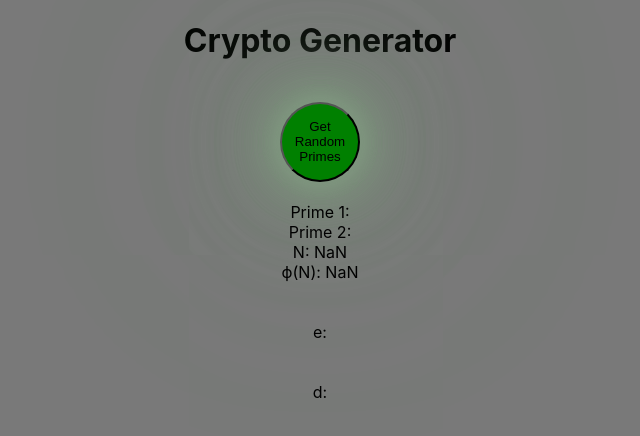
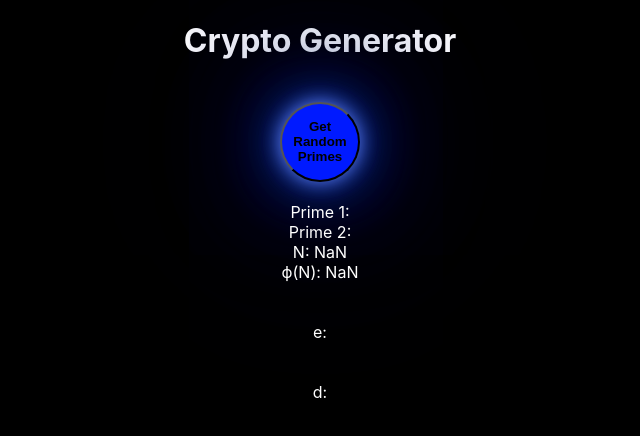
Before and after one commit to hujikolp1/rsa_keypair_generator, a React (Create React App) app: page / in a window 1280 px wide. Shown: the top 436 px of the page, without its empty margins (320-960 px from the left). Built offline with nearby package versions, Linux system fonts and the light colour scheme.

Commit message:
logic flows

```diff
--- a/src/App.css
+++ b/src/App.css
@@ -1,5 +1,14 @@
 .App {
   text-align: center;
+}
+.get_random_primes {
+  color: white
+}
+.get_e {
+  color: white
+}
+.get_d {
+  color: white
 }
 
 /* ----------------------------------------------------- */
@@ -8,36 +17,36 @@
 body {
   /* margin: 0;
   padding: 0;  */
-  background: rgb(121, 121, 121);
+  background: rgb(0, 0, 0);
   display: flex;
   justify-content: center;
   align-items: center;
   /* height: 100vh;  */
 }
 
-.geeks {
+.hover_buttons {
   width: 80px;
   height: 80px;
-  background: green;
+  background: rgb(0, 26, 255);
   border-radius: 50%;
-  box-shadow: 0 0 20px rgb(127, 153, 127),
-              0 0 40px rgb(127, 153, 127),
-              0 0 60px rgb(127, 153, 127),
-              0 0 80px rgb(127, 153, 127),
-              0 0 120px rgb(127, 153, 127),
-              0 0 220px rgb(127, 153, 127),
-              0 0 320px rgb(127, 153, 127);
-  transition:1s;
+  box-shadow: 0 0 20px rgb(97, 134, 255),
+              0 0 40px rgb(0, 27, 117),
+              0 0 60px rgb(0, 27, 117),
+              0 0 80px rgb(0, 27, 117),
+              0 0 120px rgb(0, 27, 117),
+              0 0 220px rgb(0, 27, 117),
+              0 0 320px rgb(0, 27, 117);
+  transition:5s;
 }
 
-.geeks:hover {
-  box-shadow: 0 0 0 30px rgb(83, 224, 83),
-              0 0 0 60px rgb(83, 224, 83),
-              0 0 0 100px rgb(83, 224, 83),
-              0 0 0 120px rgb(82, 226, 82),
-              0 0 0 200px rgb(37, 214, 37),
-              0 0 0 400px rgb(27, 165, 27),
-              0 0 0 450px rgb(63, 235, 63);
+.hover_buttons:hover {
+  box-shadow: 0 0 0 30px rgb(20, 50, 114),
+              0 0 0 60px rgb(20, 50, 114),
+              0 0 0 100px rgb(20, 50, 114),
+              0 0 0 120px rgb(20, 50, 114),
+              0 0 0 200px rgb(20, 50, 114),
+              0 0 0 400px rgb(20, 50, 114),
+              0 0 0 450px rgb(20, 50, 114);
 }
 
 /* ----------------------------------------------------- */
--- a/src/components/primeGen.jsx
+++ b/src/components/primeGen.jsx
@@ -82,6 +82,7 @@ const PrimeGen = (...props) => {
         }
         if(e!==undefined) setE(null)
         if(d!==undefined) setD(null)
+        if(!d && e!==undefined) setGenDDisplay('none')
         if(displayOK==='inline-block') setDisplayOK('none')
 
         setGenEDisplay('inline-block');
@@ -146,6 +147,11 @@ const PrimeGen = (...props) => {
                 setGenDDisplay('none');
                 setDisplayOK('inline-block')
             }
+            // otherwise success
+            // open up input box
+            // take input and output the encrypted
+            // open up decrypt box
+            // take input and output the decrypted original (if success)
             return d
         } else {
             return null
@@ -154,7 +160,7 @@ const PrimeGen = (...props) => {
     //-------------------------------------
     var styles = {
 
-      }
+    }
 
 
 
@@ -162,27 +168,31 @@ const PrimeGen = (...props) => {
 
     return(
         <div>
-           <h1>Crypto Generator</h1><br></br>
+           <h1 style={{color:'white'}}>Crypto Generator</h1><br></br>
 
            {/* <form>
                 <input></input>
                 <button type='submit' onClick={(e)=>handleSubmit(e)}>Message</button>
            </form> <br></br> */}
 
-           <button className="geeks" onClick={()=>genRandomPrimes()}>Get Random Primes</button> <br></br><br></br>
-           <React.Fragment>
+           <button className="hover_buttons" onClick={()=>genRandomPrimes()}><strong>Get Random Primes</strong></button> <br></br><br></br>
+           <div className='get_random_primes'>
                <div>Prime 1: {primeArr[randoPrime1]} <br></br> </div>
 
                 Prime 2: {primeArr[randoPrime2]} <br></br>
                 N: { primeArr[randoPrime1] * primeArr[randoPrime2] } <br></br>
                 &#x3D5;(N): { (primeArr[randoPrime1] - 1) * (primeArr[randoPrime2] - 1) } <br></br><br></br>
-           </React.Fragment>
+           </div>
+           <div className='get_e'>
+                <button className="hover_buttons" onClick={()=>genE()} style={{display:`${genEDisplay}`}}><strong>Get E</strong></button> <br></br>
+                e: {e} <br></br><br></br>
+           </div>
 
-           <button className="geeks" onClick={()=>genE()} style={{display:`${genEDisplay}`}}>Get E</button> <br></br>
-           e: {e} <br></br><br></br>
+           <div className='get_d'>
+                <button className="hover_buttons" onClick={()=>genD()} style={{display:`${genDDisplay}`}}><strong>Get D</strong></button> <br></br>
+                d: {d} <br></br>
+           </div>
 
-           <button className="geeks" onClick={()=>genD()} style={{display:`${genDDisplay}`}}>Get D</button> <br></br>
-           d: {d} <br></br>
            <button onClick={()=>handleOK()} style={{display:`${displayOK}`}}>OK</button>
            <br></br>
 
```
